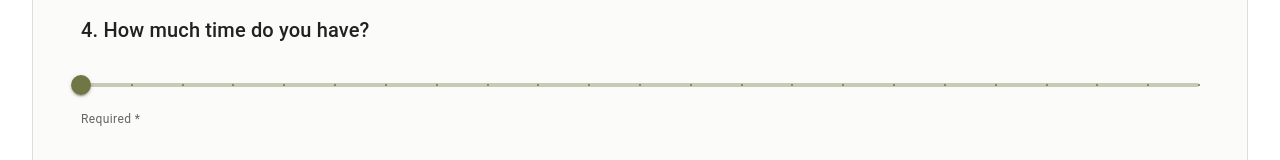
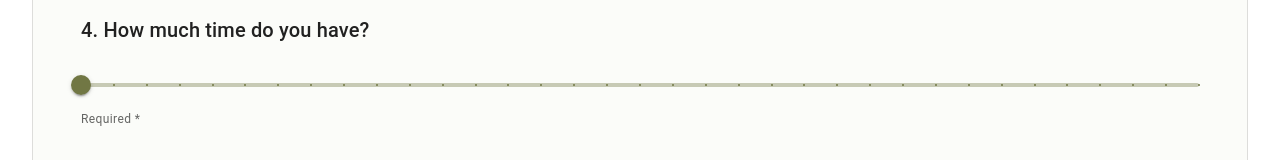
Before and after one commit to trickstyle89/EAiT, a React (Create React App) app: page /preferences in a window 1280 px wide. Shown: the part 288-448 px from the top of the page. Built offline with nearby package versions, Linux system fonts and the light colour scheme; no server answers.

Commit message:
Fixed a few minor issues.

```diff
--- a/src/components/userPreferences/PreferencesContext.js
+++ b/src/components/userPreferences/PreferencesContext.js
@@ -11,7 +11,7 @@ export function PreferencesProvider({ children }) {
     selectedAllergies: [],
     selectedTools: [],
     strictMode: false,
-    gourmetMode: false
+    gourmetMode: true
   });
 
   const [ingredients, setIngredients] = useState({
--- a/src/components/userPreferences/SkillSelectLabel.jsx
+++ b/src/components/userPreferences/SkillSelectLabel.jsx
@@ -33,7 +33,6 @@ function SkillSelectLabel() {
           <MenuItem value={"Beginner"}>Beginner</MenuItem>
           <MenuItem value={"Intermediate"}>Intermediate</MenuItem>
           <MenuItem value={"Advanced"}>Advanced</MenuItem>
-          <MenuItem value={"Chef"}>Chef</MenuItem>
         </Select>
         <FormHelperText>Required *</FormHelperText>
       </FormControl>
--- a/src/components/userPreferences/TimeSlider.jsx
+++ b/src/components/userPreferences/TimeSlider.jsx
@@ -25,7 +25,7 @@ export default function DiscreteSlider() {
         valueLabelDisplay="auto"
         step={5}
         min={10}
-        max={120}
+        max={180}
         value={cookingTime}
         valueLabelFormat={valuetext}
         marks={true}
```
